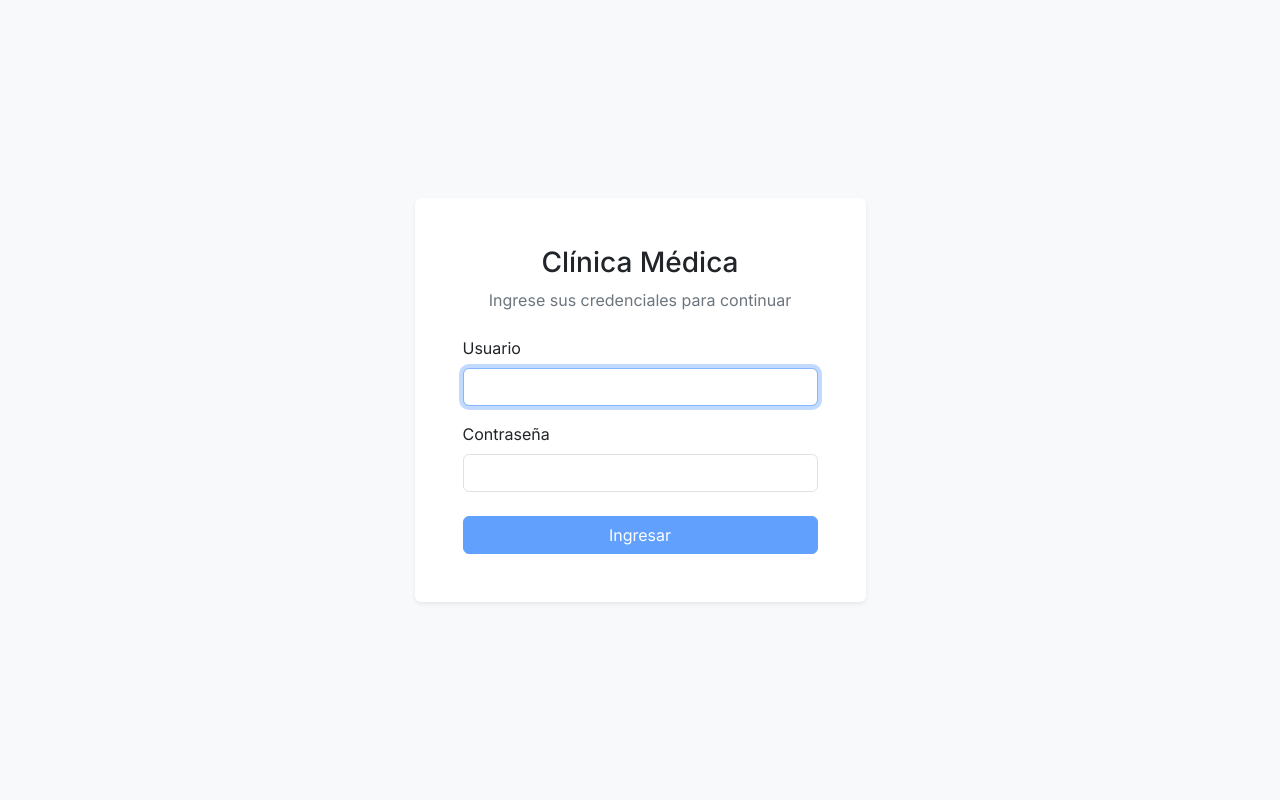
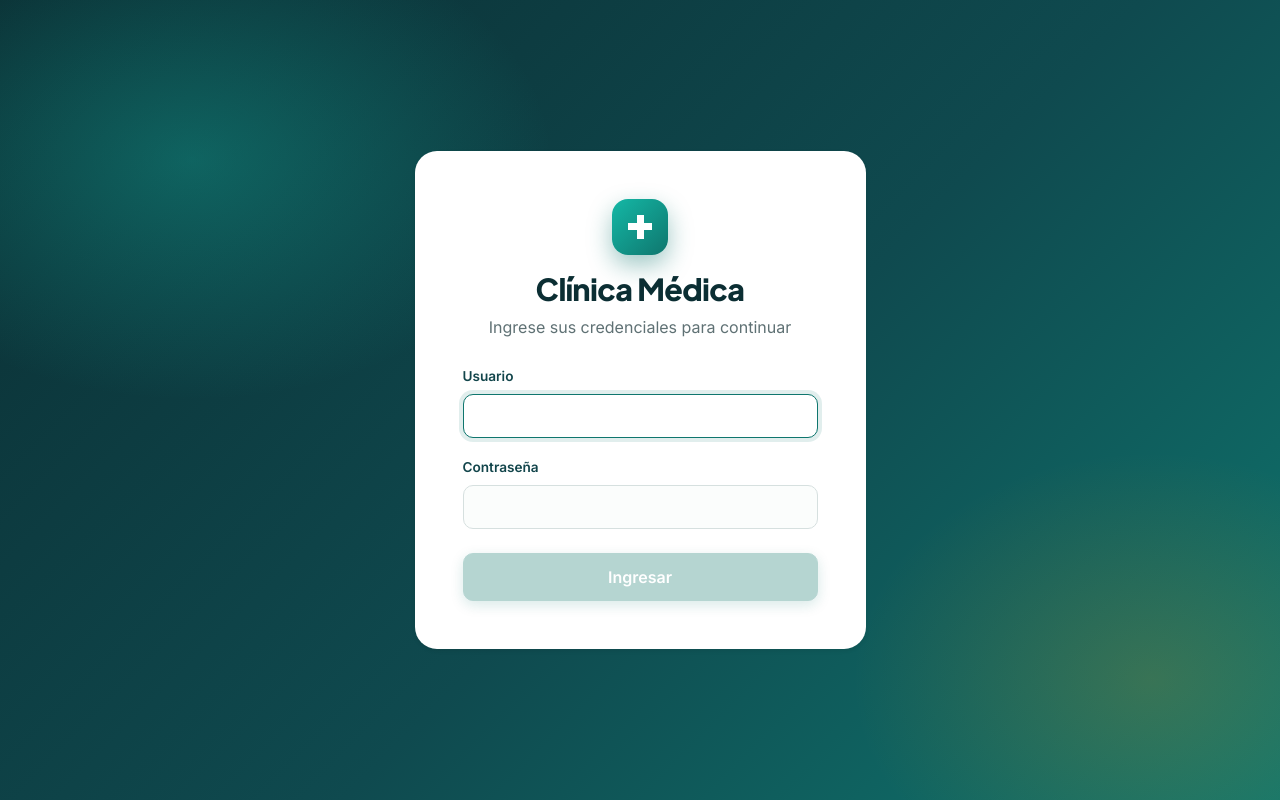
Before and after one commit to CarlosAdrianJ/proyecto_clinica_medica, a React (Vite) app in the folder frontend/: page / in a window 1280 px wide. Built offline with nearby package versions, Linux system fonts and the light colour scheme.

Commit message:
style(frontend): tema visual para toda la aplicación

```diff
--- a/frontend/src/main.tsx
+++ b/frontend/src/main.tsx
@@ -2,6 +2,7 @@ import { StrictMode } from 'react'
 import { createRoot } from 'react-dom/client'
 import 'bootstrap/dist/css/bootstrap.min.css';
 import './index.css'
+import './styles/tema.css'
 import App from './App.tsx'
 
 createRoot(document.getElementById('root')!).render(
--- /dev/null
+++ b/frontend/src/styles/tema.css
@@ -0,0 +1,396 @@
+@import url('https://fonts.googleapis.com/css2?family=Plus+Jakarta+Sans:wght@500;600;700;800&display=swap');
+
+:root {
+  --cm-tinta: #0b2e33;
+  --cm-tinta-2: #12454b;
+  --cm-primario: #0f766e;
+  --cm-primario-oscuro: #0b5d57;
+  --cm-primario-suave: #e3f3f1;
+  --cm-acento: #f59e0b;
+  --cm-fondo: #f3f6f5;
+  --cm-superficie: #ffffff;
+  --cm-borde: #e3e9e8;
+  --cm-texto: #1c2b2d;
+  --cm-texto-suave: #5f7174;
+  --cm-sombra: 0 1px 2px rgba(11, 46, 51, 0.04), 0 8px 24px rgba(11, 46, 51, 0.06);
+  --cm-radio: 14px;
+
+  --bs-primary: var(--cm-primario);
+  --bs-primary-rgb: 15, 118, 110;
+  --bs-link-color: var(--cm-primario);
+  --bs-link-color-rgb: 15, 118, 110;
+  --bs-link-hover-color: var(--cm-primario-oscuro);
+  --bs-body-bg: var(--cm-fondo);
+  --bs-body-color: var(--cm-texto);
+  --bs-secondary-color: var(--cm-texto-suave);
+  --bs-border-color: var(--cm-borde);
+  --bs-border-radius: 10px;
+  --bs-border-radius-sm: 8px;
+  --bs-border-radius-lg: var(--cm-radio);
+  --bs-focus-ring-color: rgba(15, 118, 110, 0.25);
+  --bs-body-font-family: 'Inter', system-ui, 'Segoe UI', Roboto, sans-serif;
+}
+
+body {
+  background:
+    radial-gradient(1200px 400px at 100% -10%, rgba(15, 118, 110, 0.07), transparent 60%),
+    var(--cm-fondo);
+  color: var(--cm-texto);
+  -webkit-font-smoothing: antialiased;
+}
+
+h1, h2, h3, h4, h5, .h1, .h2, .h3, .h4, .h5, .navbar-brand, .modal-title {
+  font-family: 'Plus Jakarta Sans', 'Inter', system-ui, sans-serif;
+  letter-spacing: -0.02em;
+  color: var(--cm-tinta);
+}
+
+.text-secondary, .text-muted {
+  color: var(--cm-texto-suave) !important;
+}
+
+/* Barra de navegación */
+.navbar.bg-primary {
+  background: linear-gradient(100deg, var(--cm-tinta) 0%, var(--cm-tinta-2) 100%) !important;
+  box-shadow: 0 6px 20px rgba(11, 46, 51, 0.18);
+  padding-block: 0.6rem;
+  position: sticky;
+  top: 0;
+  z-index: 1030;
+}
+
+.navbar .navbar-brand {
+  display: inline-flex;
+  align-items: center;
+  gap: 0.6rem;
+  font-weight: 800;
+  font-size: 1.15rem;
+  color: #fff !important;
+}
+
+.navbar .navbar-brand::before {
+  content: '';
+  width: 30px;
+  height: 30px;
+  border-radius: 9px;
+  background:
+    linear-gradient(#fff, #fff) center / 14px 4px no-repeat,
+    linear-gradient(#fff, #fff) center / 4px 14px no-repeat,
+    linear-gradient(135deg, #14b8a6, var(--cm-primario));
+  box-shadow: 0 4px 12px rgba(20, 184, 166, 0.45);
+}
+
+.navbar .nav-link {
+  border-radius: 999px;
+  padding: 0.4rem 0.95rem !important;
+  margin-inline: 0.1rem;
+  font-weight: 500;
+  color: rgba(255, 255, 255, 0.75) !important;
+  transition: background-color 0.15s, color 0.15s;
+}
+
+.navbar .nav-link:hover {
+  color: #fff !important;
+  background: rgba(255, 255, 255, 0.08);
+}
+
+.navbar .nav-link.active {
+  color: var(--cm-tinta) !important;
+  background: #fff;
+  font-weight: 600;
+}
+
+.navbar .text-white small {
+  display: inline-block;
+  margin-top: 2px;
+  padding: 0.05rem 0.5rem;
+  border-radius: 999px;
+  font-size: 0.68rem;
+  font-weight: 600;
+  letter-spacing: 0.06em;
+  background: rgba(245, 158, 11, 0.18);
+  color: #fcd34d;
+}
+
+/* Encabezados de cada pantalla */
+#root > h1.h3, #root h1.h3 {
+  font-size: 1.9rem;
+  font-weight: 800;
+}
+
+#root h1.h3::after {
+  content: '';
+  display: block;
+  width: 36px;
+  height: 4px;
+  margin-top: 0.45rem;
+  border-radius: 4px;
+  background: linear-gradient(90deg, var(--cm-primario), #14b8a6);
+}
+
+/* Botones */
+.btn {
+  --bs-btn-font-weight: 600;
+  --bs-btn-border-radius: 10px;
+  --bs-btn-padding-x: 1rem;
+  transition: transform 0.12s ease, box-shadow 0.15s ease, background-color 0.15s;
+}
+
+.btn:not(:disabled):active {
+  transform: translateY(1px);
+}
+
+.btn-primary {
+  --bs-btn-bg: var(--cm-primario);
+  --bs-btn-border-color: var(--cm-primario);
+  --bs-btn-hover-bg: var(--cm-primario-oscuro);
+  --bs-btn-hover-border-color: var(--cm-primario-oscuro);
+  --bs-btn-active-bg: var(--cm-primario-oscuro);
+  --bs-btn-active-border-color: var(--cm-primario-oscuro);
+  --bs-btn-disabled-bg: #8fbfba;
+  --bs-btn-disabled-border-color: #8fbfba;
+  box-shadow: 0 4px 14px rgba(15, 118, 110, 0.25);
+}
+
+.btn-primary:hover {
+  box-shadow: 0 6px 18px rgba(15, 118, 110, 0.32);
+}
+
+.btn-outline-primary {
+  --bs-btn-color: var(--cm-primario);
+  --bs-btn-border-color: #b9dcd8;
+  --bs-btn-hover-bg: var(--cm-primario-suave);
+  --bs-btn-hover-color: var(--cm-primario-oscuro);
+  --bs-btn-hover-border-color: var(--cm-primario);
+  --bs-btn-active-bg: var(--cm-primario-suave);
+  --bs-btn-active-color: var(--cm-primario-oscuro);
+}
+
+.btn-outline-secondary {
+  --bs-btn-color: var(--cm-tinta-2);
+  --bs-btn-border-color: var(--cm-borde);
+  --bs-btn-hover-bg: #eef3f2;
+  --bs-btn-hover-color: var(--cm-tinta);
+  --bs-btn-hover-border-color: #cfd9d8;
+}
+
+.btn-secondary {
+  --bs-btn-color: var(--cm-tinta-2);
+  --bs-btn-bg: #eef3f2;
+  --bs-btn-border-color: #eef3f2;
+  --bs-btn-hover-color: var(--cm-tinta);
+  --bs-btn-hover-bg: #e2eae9;
+  --bs-btn-hover-border-color: #e2eae9;
+  --bs-btn-active-bg: #d7e2e1;
+  --bs-btn-active-color: var(--cm-tinta);
+  --bs-btn-disabled-bg: #eef3f2;
+  --bs-btn-disabled-color: var(--cm-texto-suave);
+}
+
+.btn-outline-danger {
+  --bs-btn-border-color: #f3c7c7;
+  --bs-btn-hover-bg: #fdecec;
+  --bs-btn-hover-color: #b42318;
+  --bs-btn-hover-border-color: #e9a3a3;
+}
+
+.btn-sm {
+  --bs-btn-padding-x: 0.7rem;
+  --bs-btn-border-radius: 8px;
+  --bs-btn-font-size: 0.82rem;
+}
+
+/* Tablas como tarjetas */
+.table-responsive,
+.container > .table,
+.container.py-4 > .table-responsive {
+  background: var(--cm-superficie);
+  border: 1px solid var(--cm-borde);
+  border-radius: var(--cm-radio);
+  box-shadow: var(--cm-sombra);
+}
+
+.table {
+  --bs-table-bg: transparent;
+  --bs-table-striped-bg: transparent;
+  --bs-table-hover-bg: #f2f8f7;
+  --bs-table-border-color: var(--cm-borde);
+  margin-bottom: 0;
+}
+
+.table.table-bordered > :not(caption) > * > * {
+  border-left-width: 0;
+  border-right-width: 0;
+}
+
+.table > thead > tr > th {
+  background: #f7faf9;
+  color: var(--cm-texto-suave);
+  font-size: 0.72rem;
+  font-weight: 700;
+  text-transform: uppercase;
+  letter-spacing: 0.07em;
+  padding-block: 0.85rem;
+  border-top: 0;
+}
+
+.table > tbody > tr > td {
+  padding-block: 0.85rem;
+  vertical-align: middle;
+}
+
+.table > :not(caption) > tr > :first-child {
+  padding-left: 1.25rem;
+}
+
+.table > :not(caption) > tr > :last-child {
+  padding-right: 1.25rem;
+}
+
+.table > tbody > tr:last-child > td {
+  border-bottom: 0;
+}
+
+.table > tbody > tr > td:first-child {
+  font-weight: 600;
+  color: var(--cm-tinta);
+}
+
+/* Tarjetas, modales y formularios */
+.card,
+.modal-content {
+  --bs-card-bg: #fff;
+  --bs-modal-bg: #fff;
+  background-color: #fff;
+}
+
+.card {
+  border: 1px solid var(--cm-borde);
+  border-radius: var(--cm-radio);
+  box-shadow: var(--cm-sombra);
+}
+
+.modal-content {
+  border: 0;
+  border-radius: 18px;
+  box-shadow: 0 24px 60px rgba(11, 46, 51, 0.25);
+}
+
+.modal-header,
+.modal-footer {
+  border: 0;
+  padding-inline: 1.5rem;
+}
+
+.modal-header {
+  padding-top: 1.25rem;
+}
+
+.modal-body {
+  padding-inline: 1.5rem;
+}
+
+.modal-footer {
+  padding-bottom: 1.25rem;
+}
+
+.modal-backdrop.show {
+  opacity: 0.4;
+  background: var(--cm-tinta);
+}
+
+.form-label {
+  font-size: 0.85rem;
+  font-weight: 600;
+  color: var(--cm-tinta-2);
+}
+
+.form-control,
+.form-select {
+  border-color: #d6e0df;
+  padding-block: 0.55rem;
+  background-color: #fbfdfc;
+}
+
+.form-control:focus,
+.form-select:focus {
+  border-color: var(--cm-primario);
+  background-color: #fff;
+  box-shadow: 0 0 0 4px rgba(15, 118, 110, 0.12);
+}
+
+.form-check-input:checked {
+  background-color: var(--cm-primario);
+  border-color: var(--cm-primario);
+}
+
+/* Estados */
+.badge {
+  font-weight: 600;
+  padding: 0.38em 0.75em;
+  border-radius: 999px;
+  letter-spacing: 0.01em;
+}
+
+.badge.bg-success { background-color: #dcf3e7 !important; color: #0f6b3d; }
+.badge.bg-secondary { background-color: #e8ecec !important; color: #4b5b5d; }
+.badge.bg-danger { background-color: #fde4e4 !important; color: #a3261d; }
+.badge.bg-warning { background-color: #fdf0d5 !important; color: #8a5a00; }
+.badge.bg-info { background-color: #dff1fb !important; color: #0b5c80; }
+.badge.bg-primary { background-color: var(--cm-primario-suave) !important; color: var(--cm-primario-oscuro); }
+
+.alert {
+  border: 0;
+  border-left: 4px solid currentColor;
+  border-radius: 12px;
+}
+
+.alert-danger { background: #fdeeee; color: #9b1c1c; }
+.alert-success { background: #e6f6ee; color: #0f6b3d; }
+.alert-warning { background: #fff6e0; color: #7a4f00; }
+.alert-info { background: #e6f4fa; color: #0b5c80; }
+
+.spinner-border {
+  color: var(--cm-primario);
+}
+
+/* Pantalla de ingreso */
+main.min-vh-100.bg-light {
+  background:
+    radial-gradient(600px 400px at 15% 20%, rgba(20, 184, 166, 0.35), transparent 60%),
+    radial-gradient(500px 380px at 90% 85%, rgba(245, 158, 11, 0.18), transparent 60%),
+    linear-gradient(135deg, var(--cm-tinta) 0%, #0f4a4f 55%, var(--cm-primario) 100%) !important;
+}
+
+main.min-vh-100.bg-light .card {
+  border: 0;
+  border-radius: 22px;
+  box-shadow: 0 30px 80px rgba(0, 0, 0, 0.35);
+}
+
+main.min-vh-100.bg-light h1 {
+  font-weight: 800;
+  font-size: 1.8rem;
+}
+
+#root main.min-vh-100.bg-light h1::after {
+  display: none;
+}
+
+main.min-vh-100.bg-light h1::before {
+  content: '';
+  display: block;
+  width: 56px;
+  height: 56px;
+  margin: 0 auto 1rem;
+  border-radius: 16px;
+  background:
+    linear-gradient(#fff, #fff) center / 24px 7px no-repeat,
+    linear-gradient(#fff, #fff) center / 7px 24px no-repeat,
+    linear-gradient(135deg, #14b8a6, var(--cm-primario));
+  box-shadow: 0 10px 24px rgba(15, 118, 110, 0.4);
+}
+
+main.min-vh-100.bg-light .btn-primary {
+  padding-block: 0.7rem;
+}
```
